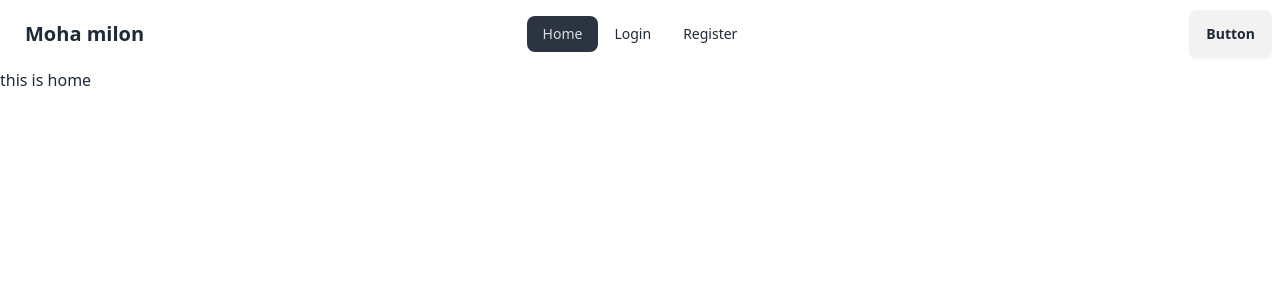
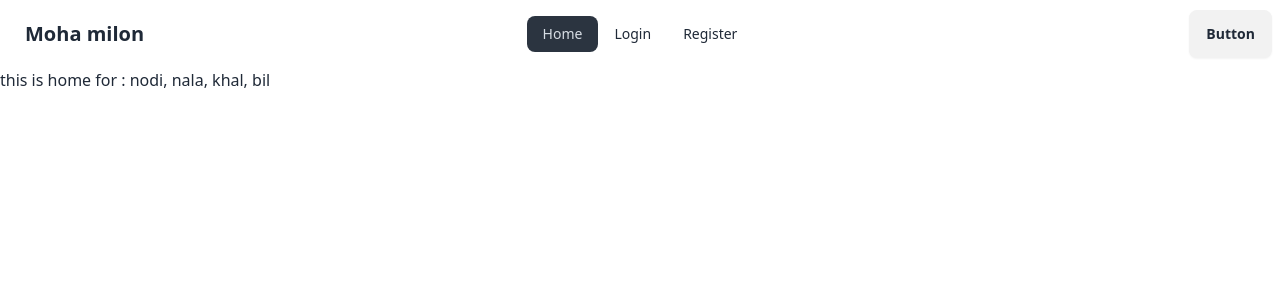
Before and after one commit to khubaibm039/auth-moha-milon, a React (Vite) app: page / in a window 1280 px wide. Shown: the top 300 px of the page. Built offline with nearby package versions, Linux system fonts and the light colour scheme.

Commit message:
Use context to create user in the register

```diff
--- a/package.json
+++ b/package.json
@@ -12,6 +12,7 @@
   "dependencies": {
     "localforage": "^1.10.0",
     "match-sorter": "^6.3.4",
+    "prop-types": "^15.8.1",
     "react": "^18.2.0",
     "react-dom": "^18.2.0",
     "react-router-dom": "^6.22.3",
--- a/src/Pages/Home/Home.jsx
+++ b/src/Pages/Home/Home.jsx
@@ -1,9 +1,12 @@
-import React from "react";
+import { useContext } from "react";
+import { AuthContext } from "../../Providers/AuthProvider";
 
 const Home = () => {
+    const authInfo = useContext(AuthContext);
+    console.log(authInfo);
     return (
         <div>
-            <h1>this is home</h1>
+            <h1>this is home for : {authInfo.name}</h1>
         </div>
     );
 };
--- /dev/null
+++ b/src/Providers/AuthProvider.jsx
@@ -0,0 +1,27 @@
+import PropTypes from "prop-types";
+import { createContext } from "react";
+
+export const AuthContext = createContext(null);
+
+const AuthProvider = ({ children }) => {
+    const authInfo = { name: "nodi, nala, khal, bil" };
+
+    return (
+        <AuthContext.Provider value={authInfo}>{children}</AuthContext.Provider>
+    );
+};
+
+export default AuthProvider;
+
+AuthProvider.propTypes = {
+    children: PropTypes.node,
+};
+
+/**
+ * 1. create context and export it
+ * 2. set provider with value
+ * 3. use the auth provider in the main.jsx file
+ * 4.access children in the authProvider component as children and use it in the middle of the provider
+ *
+ *
+ *   */
--- a/src/__context__.js
+++ b/src/__context__.js
@@ -3,4 +3,5 @@
  * 2. Provider
  * 3. Set value
  * 4. useContext
+ *
  *  */
--- a/src/main.jsx
+++ b/src/main.jsx
@@ -1,12 +1,14 @@
 import React from "react";
 import ReactDOM from "react-dom/client";
-
 import "./index.css";
 import { RouterProvider } from "react-router-dom";
 import route from "./Routes/Route";
+import AuthProvider from "./Providers/AuthProvider";
 
 ReactDOM.createRoot(document.getElementById("root")).render(
     <React.StrictMode>
-        <RouterProvider router={route}></RouterProvider>
+        <AuthProvider>
+            <RouterProvider router={route}></RouterProvider>
+        </AuthProvider>
     </React.StrictMode>
 );
```
Also changed, not shown: 1 other file (tests, documents, lock files or other folders).
